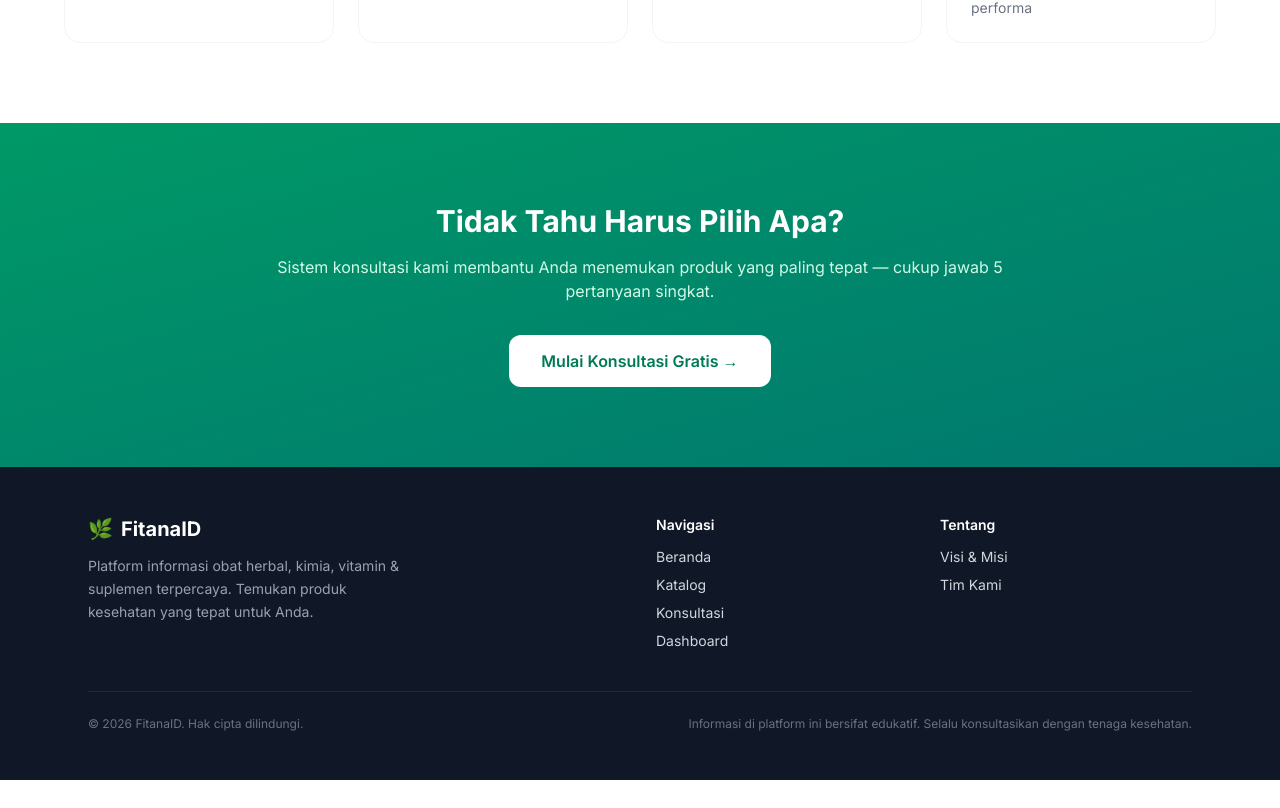
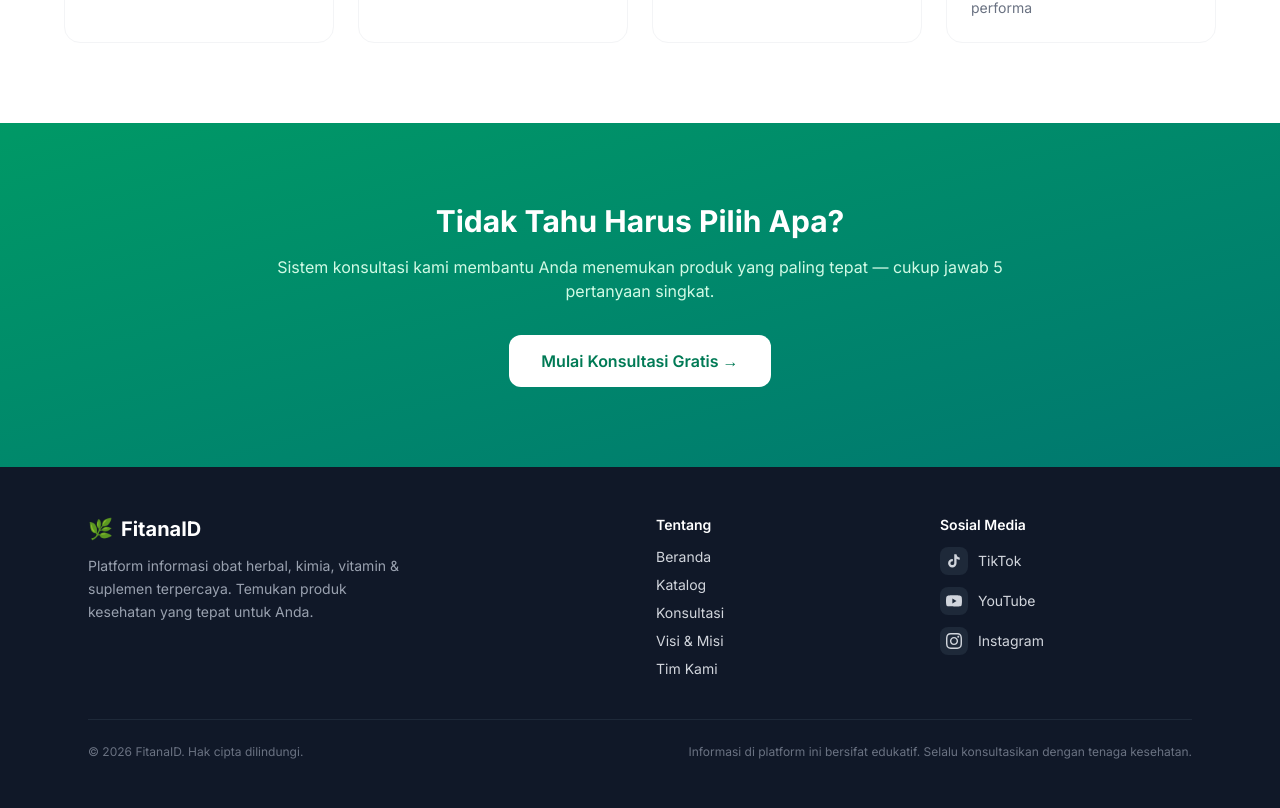
Before and after one commit to muhammadava/FitanaID, a Next.js app in the folder frontend/: page / in a window 1280 px wide. Shown: the part 1024-1832 px from the top of the page. Before the commit the page ends 1804 px from the top, so only its background shows below. Built offline with nearby package versions, Linux system fonts and the light colour scheme; no server answers.

Commit message:
Meubah footer dan hasilKonsultasi.

```diff
--- a/frontend/components/consultation/ResultCard.tsx
+++ b/frontend/components/consultation/ResultCard.tsx
@@ -9,6 +9,9 @@ interface Props {
 
 export function ResultCard({ item, rank }: Props) {
   const { medicine, match_percent, matched_tags } = item;
+
+  const uses = medicine.uses ?? [];
+  const tags = matched_tags ?? [];
 
   return (
     <div className="bg-white rounded-2xl border border-gray-100 p-6 shadow-sm">
@@ -43,11 +46,11 @@ export function ResultCard({ item, rank }: Props) {
       <p className="text-sm text-gray-600 line-clamp-2 mb-4">{medicine.description}</p>
 
       {/* Key uses */}
-      {medicine.uses.length > 0 && (
+      {uses.length > 0 && (
         <div className="mb-4">
           <p className="text-xs font-medium text-gray-500 mb-1.5">Indikasi utama:</p>
           <ul className="space-y-1">
-            {medicine.uses.slice(0, 3).map((use, i) => (
+            {uses.slice(0, 3).map((use, i) => (
               <li key={i} className="text-xs text-gray-600 flex items-start gap-1.5">
                 <span className="text-emerald-500 mt-0.5">✓</span>
                 {use}
@@ -66,9 +69,9 @@ export function ResultCard({ item, rank }: Props) {
       )}
 
       {/* Matched tags */}
-      {matched_tags.length > 0 && (
+      {tags.length > 0 && (
         <div className="flex flex-wrap gap-1 mb-4">
-          {matched_tags.slice(0, 4).map((tag) => (
+          {tags.slice(0, 4).map((tag) => (
             <span key={tag} className="text-xs bg-gray-100 text-gray-500 rounded-full px-2 py-0.5">
               {tag.replace(/_/g, " ")}
             </span>
--- a/frontend/components/layout/Footer.tsx
+++ b/frontend/components/layout/Footer.tsx
@@ -5,6 +5,7 @@ export function Footer() {
     <footer className="bg-gray-900 text-gray-300 mt-auto">
       <div className="max-w-6xl mx-auto px-4 sm:px-6 py-12">
         <div className="grid grid-cols-1 md:grid-cols-4 gap-8">
+
           {/* Brand */}
           <div className="md:col-span-2">
             <div className="flex items-center gap-2 text-white font-bold text-xl mb-3">
@@ -16,24 +17,70 @@ export function Footer() {
             </p>
           </div>
 
-          {/* Links */}
+          {/* Tentang — isi navigasi dipindah ke sini */}
           <div>
-            <h4 className="text-white font-semibold mb-3 text-sm">Navigasi</h4>
+            <h4 className="text-white font-semibold mb-3 text-sm">Tentang</h4>
             <ul className="space-y-2 text-sm">
               <li><Link href="/" className="hover:text-emerald-400 transition-colors">Beranda</Link></li>
               <li><Link href="/katalog" className="hover:text-emerald-400 transition-colors">Katalog</Link></li>
               <li><Link href="/konsultasi" className="hover:text-emerald-400 transition-colors">Konsultasi</Link></li>
-              <li><Link href="/dashboard" className="hover:text-emerald-400 transition-colors">Dashboard</Link></li>
-            </ul>
-          </div>
-
-          <div>
-            <h4 className="text-white font-semibold mb-3 text-sm">Tentang</h4>
-            <ul className="space-y-2 text-sm">
               <li><Link href="/tentang/visi-misi" className="hover:text-emerald-400 transition-colors">Visi & Misi</Link></li>
               <li><Link href="/tentang/tim" className="hover:text-emerald-400 transition-colors">Tim Kami</Link></li>
             </ul>
           </div>
+
+          {/* Sosial Media */}
+          <div>
+            <h4 className="text-white font-semibold mb-3 text-sm">Sosial Media</h4>
+            <ul className="space-y-3 text-sm">
+              <li>
+                <a
+                  href="https://www.tiktok.com/@fitanaid"
+                  target="_blank"
+                  rel="noopener noreferrer"
+                  className="flex items-center gap-2.5 hover:text-emerald-400 transition-colors group"
+                >
+                  <span className="w-7 h-7 rounded-lg bg-gray-800 group-hover:bg-gray-700 flex items-center justify-center transition-colors flex-shrink-0">
+                    <svg className="w-4 h-4" viewBox="0 0 24 24" fill="currentColor">
+                      <path d="M19.59 6.69a4.83 4.83 0 01-3.77-4.25V2h-3.45v13.67a2.89 2.89 0 01-2.88 2.5 2.89 2.89 0 01-2.89-2.89 2.89 2.89 0 012.89-2.89c.28 0 .54.04.79.1V9.01a6.33 6.33 0 00-.79-.05 6.34 6.34 0 00-6.34 6.34 6.34 6.34 0 006.34 6.34 6.34 6.34 0 006.33-6.34V8.69a8.18 8.18 0 004.78 1.52V6.75a4.85 4.85 0 01-1.01-.06z"/>
+                    </svg>
+                  </span>
+                  TikTok
+                </a>
+              </li>
+              <li>
+                <a
+                  href="https://www.youtube.com/@fitanaid"
+                  target="_blank"
+                  rel="noopener noreferrer"
+                  className="flex items-center gap-2.5 hover:text-emerald-400 transition-colors group"
+                >
+                  <span className="w-7 h-7 rounded-lg bg-gray-800 group-hover:bg-gray-700 flex items-center justify-center transition-colors flex-shrink-0">
+                    <svg className="w-4 h-4" viewBox="0 0 24 24" fill="currentColor">
+                      <path d="M23.498 6.186a3.016 3.016 0 00-2.122-2.136C19.505 3.545 12 3.545 12 3.545s-7.505 0-9.377.505A3.017 3.017 0 00.502 6.186C0 8.07 0 12 0 12s0 3.93.502 5.814a3.016 3.016 0 002.122 2.136c1.871.505 9.376.505 9.376.505s7.505 0 9.377-.505a3.015 3.015 0 002.122-2.136C24 15.93 24 12 24 12s0-3.93-.502-5.814zM9.545 15.568V8.432L15.818 12l-6.273 3.568z"/>
+                    </svg>
+                  </span>
+                  YouTube
+                </a>
+              </li>
+              <li>
+                <a
+                  href="https://www.instagram.com/fitanaid"
+                  target="_blank"
+                  rel="noopener noreferrer"
+                  className="flex items-center gap-2.5 hover:text-emerald-400 transition-colors group"
+                >
+                  <span className="w-7 h-7 rounded-lg bg-gray-800 group-hover:bg-gray-700 flex items-center justify-center transition-colors flex-shrink-0">
+                    <svg className="w-4 h-4" viewBox="0 0 24 24" fill="currentColor">
+                      <path d="M12 2.163c3.204 0 3.584.012 4.85.07 3.252.148 4.771 1.691 4.919 4.919.058 1.265.069 1.645.069 4.849 0 3.205-.012 3.584-.069 4.849-.149 3.225-1.664 4.771-4.919 4.919-1.266.058-1.644.07-4.85.07-3.204 0-3.584-.012-4.849-.07-3.26-.149-4.771-1.699-4.919-4.92-.058-1.265-.07-1.644-.07-4.849 0-3.204.013-3.583.07-4.849.149-3.227 1.664-4.771 4.919-4.919 1.266-.057 1.645-.069 4.849-.069zm0-2.163c-3.259 0-3.667.014-4.947.072-4.358.2-6.78 2.618-6.98 6.98-.059 1.281-.073 1.689-.073 4.948 0 3.259.014 3.668.072 4.948.2 4.358 2.618 6.78 6.98 6.98 1.281.058 1.689.072 4.948.072 3.259 0 3.668-.014 4.948-.072 4.354-.2 6.782-2.618 6.979-6.98.059-1.28.073-1.689.073-4.948 0-3.259-.014-3.667-.072-4.947-.196-4.354-2.617-6.78-6.979-6.98-1.281-.059-1.69-.073-4.949-.073zm0 5.838c-3.403 0-6.162 2.759-6.162 6.162s2.759 6.163 6.162 6.163 6.162-2.759 6.162-6.163c0-3.403-2.759-6.162-6.162-6.162zm0 10.162c-2.209 0-4-1.79-4-4 0-2.209 1.791-4 4-4s4 1.791 4 4c0 2.21-1.791 4-4 4zm6.406-11.845c-.796 0-1.441.645-1.441 1.44s.645 1.44 1.441 1.44c.795 0 1.439-.645 1.439-1.44s-.644-1.44-1.439-1.44z"/>
+                    </svg>
+                  </span>
+                  Instagram
+                </a>
+              </li>
+            </ul>
+          </div>
+
         </div>
 
         <div className="mt-10 pt-6 border-t border-gray-800 flex flex-col md:flex-row items-center justify-between gap-2 text-xs text-gray-500">
```
